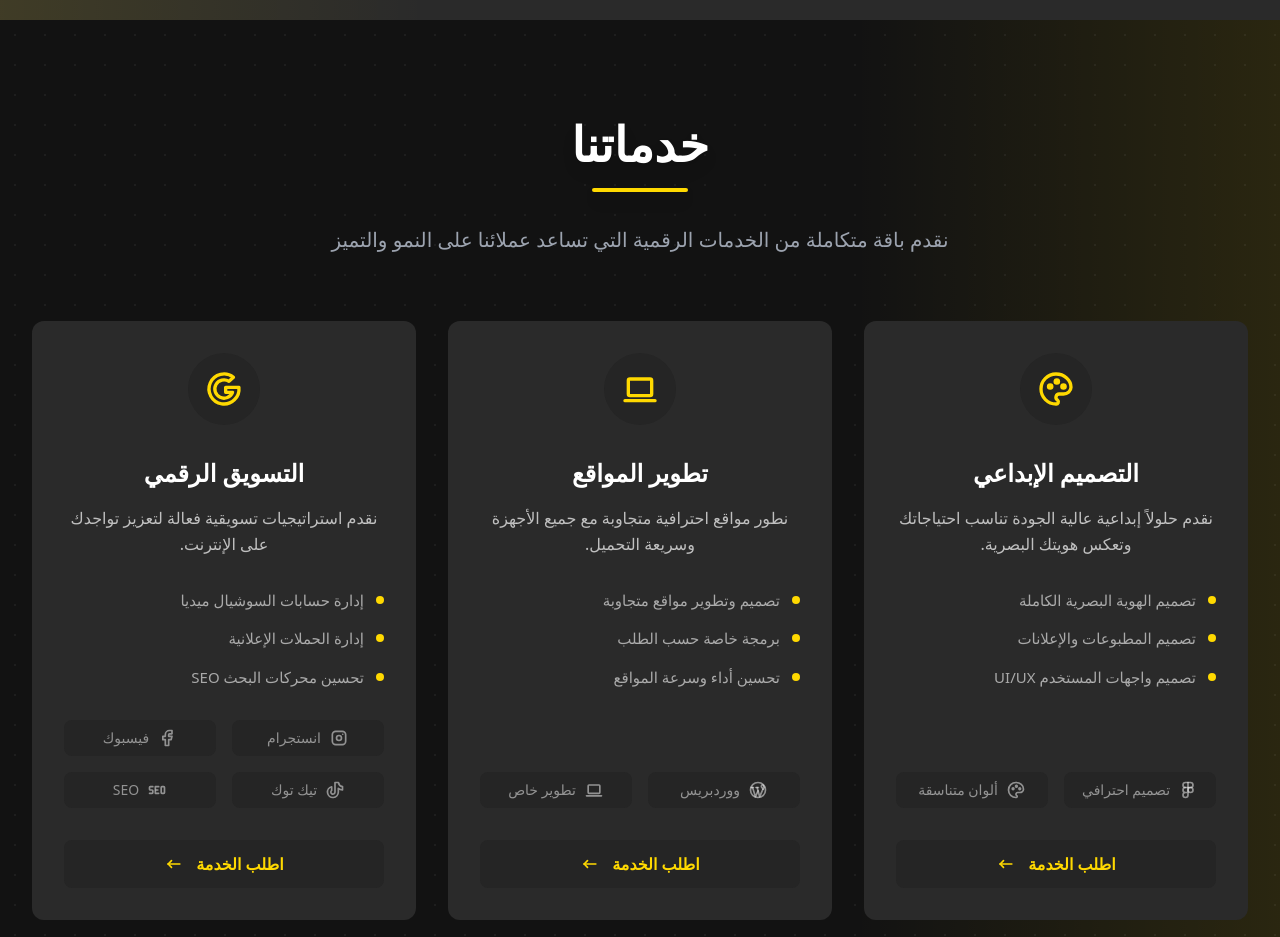
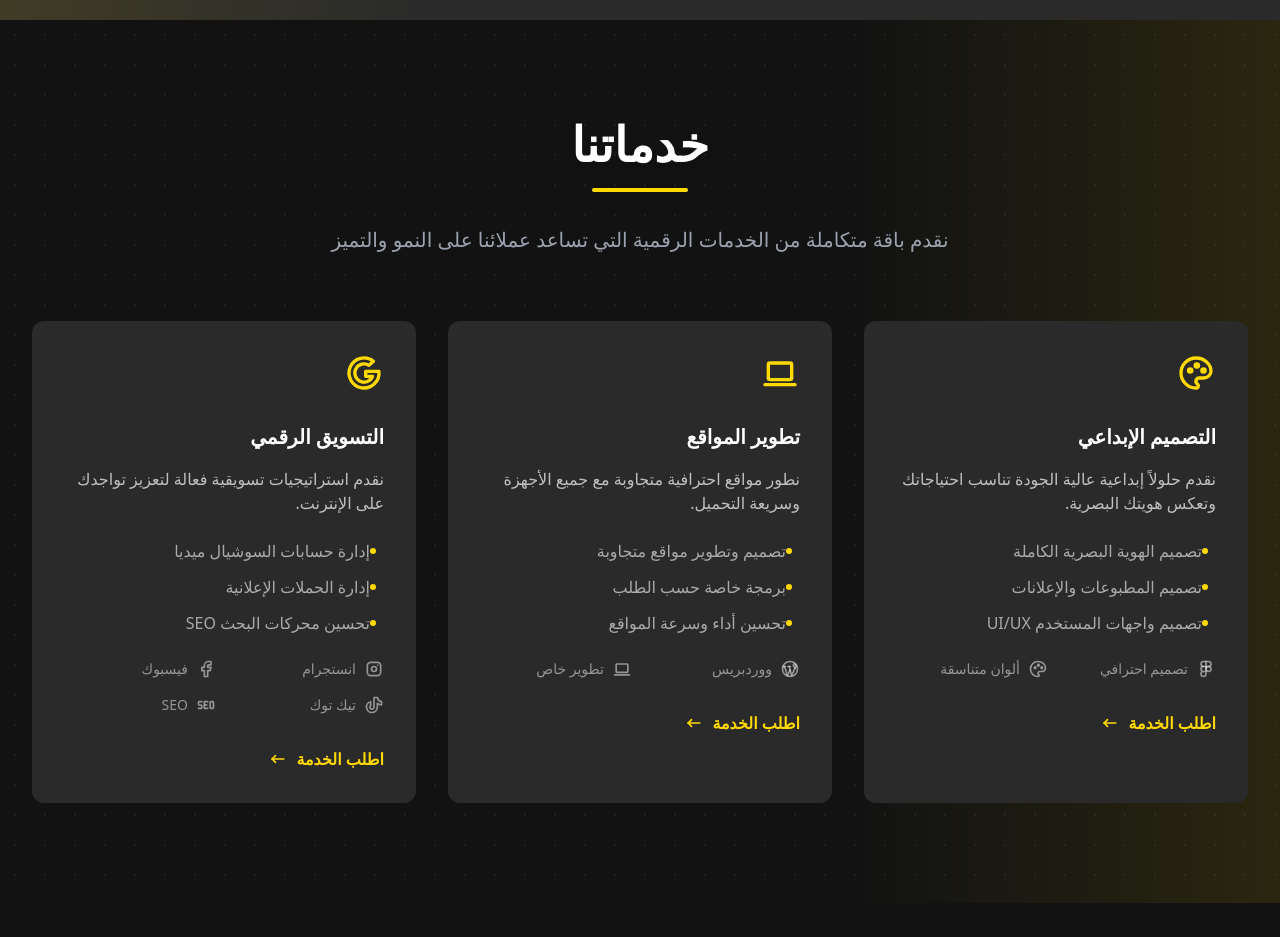
Before and after one commit to topmastery/top-mastery, a Next.js app: page / in a window 1280 px wide. Shown: the part 1860-2797 px from the top of the page. Built offline with nearby package versions, Linux system fonts and the light colour scheme.

Commit message:
Fix middleware routing

```diff
--- a/app/components/Services.tsx
+++ b/app/components/Services.tsx
@@ -40,48 +40,41 @@ const ServiceCard = memo(({
       whileInView={{ opacity: 1, y: 0 }}
       viewport={{ once: true }}
       transition={{ duration: 0.5, delay: index * 0.1 }}
-      className={`group bg-dark-light p-8 rounded-xl hover:bg-gradient-to-br ${service.gradient} transition-all duration-500 relative overflow-hidden h-full flex flex-col`}
+      className={`group bg-dark-light p-8 rounded-xl hover:bg-gradient-to-br ${service.gradient} transition-all duration-500 relative overflow-hidden`}
     >
       <div className="absolute inset-0 bg-gradient-to-t from-dark/20 to-transparent opacity-0 group-hover:opacity-100 transition-opacity duration-500" />
 
-      <div className="relative z-10 flex-1 flex flex-col">
-        <div className="flex justify-center mb-8">
-          <div className="text-primary inline-block transform group-hover:scale-110 transition-transform duration-300 p-4 rounded-full bg-dark/20 group-hover:bg-dark/40">
-            {service.icon}
-          </div>
+      <div className="relative z-10">
+        <div className="text-primary mb-6 inline-block transform group-hover:scale-110 transition-transform duration-300">
+          {service.icon}
         </div>
-
-        <h3 className="text-2xl font-bold mb-4 text-light group-hover:text-primary transition-colors duration-300 text-center">
+        <h3 className="text-xl font-bold mb-4 text-light group-hover:text-primary transition-colors duration-300">
           {service.title}
         </h3>
-
-        <p className="text-light/70 mb-8 group-hover:text-light/90 transition-colors duration-300 text-center leading-relaxed">
+        <p className="text-light/70 mb-6 group-hover:text-light/90 transition-colors duration-300">
           {service.description}
         </p>
-
-        <ul className="space-y-4 mb-8 flex-1">
+        <ul className="space-y-3 mb-6">
           {service.features.map((feature, idx) => (
-            <li key={idx} className="flex items-center text-light/60 group-hover:text-light/80 transition-colors duration-300 gap-3">
-              <span className="w-2 h-2 bg-primary rounded-full flex-shrink-0" />
-              <span className="text-[15px]">{feature}</span>
+            <li key={idx} className="flex items-center text-light/60 group-hover:text-light/80 transition-colors duration-300">
+              <span className="w-1.5 h-1.5 bg-primary rounded-full mr-2" />
+              {feature}
             </li>
           ))}
         </ul>
-
         {service.subFeatures && (
           <div className="grid grid-cols-2 gap-4 mb-8">
             {service.subFeatures.map((subFeature, idx) => (
-              <div key={idx} className="flex items-center justify-center gap-2 text-light/50 group-hover:text-light/70 transition-colors duration-300 bg-dark/20 p-2 rounded-lg">
+              <div key={idx} className="flex items-center gap-2 text-light/50 group-hover:text-light/70 transition-colors duration-300">
                 {subFeature.icon}
                 <span className="text-sm">{subFeature.text}</span>
               </div>
             ))}
           </div>
         )}
-
         <button
           onClick={() => onServiceRequest(service.title)}
-          className="flex items-center justify-center gap-3 text-primary hover:gap-4 transition-all duration-300 font-semibold group/btn w-full bg-dark/20 p-3 rounded-lg hover:bg-dark/40"
+          className="flex items-center gap-2 text-primary hover:gap-4 transition-all duration-300 font-semibold group/btn"
         >
           <span>{service.action}</span>
           <IconArrowNarrowLeft
--- a/app/globals.css
+++ b/app/globals.css
@@ -34,9 +34,6 @@
   html {
     scroll-behavior: smooth;
     scroll-padding-top: 80px;
-    overflow-x: hidden;
-    width: 100%;
-    position: relative;
   }
 
   body {
@@ -44,9 +41,6 @@
     text-rendering: optimizeLegibility;
     -webkit-font-smoothing: antialiased;
     -moz-osx-font-smoothing: grayscale;
-    overflow-x: hidden;
-    width: 100%;
-    position: relative;
   }
 
   body[data-theme="light"] {
@@ -63,27 +57,6 @@
 
   ::selection {
     @apply bg-primary/30 text-light;
-  }
-
-  /* منع التحريك الأفقي للعناصر المطلقة */
-  .absolute {
-    @apply max-w-full;
-  }
-
-  /* تأكيد عرض الحاويات */
-  .container {
-    @apply w-full overflow-x-hidden;
-  }
-
-  /* تحسين العرض على الشاشات الصغيرة */
-  @media (max-width: 640px) {
-    .container {
-      @apply px-4 mx-0;
-    }
-
-    section {
-      @apply overflow-x-hidden;
-    }
   }
 }
 
@@ -216,17 +189,6 @@
   .container {
     @apply px-4;
   }
-
-  /* منع تجاوز العناصر للحاوية */
-  .grid {
-    @apply max-w-full;
-  }
-
-  /* تحسين عرض البطاقات */
-  .card,
-  .group {
-    @apply max-w-full;
-  }
 }
 
 /* تحسينات لوضع الظلام */
--- a/app/layout.tsx
+++ b/app/layout.tsx
@@ -54,12 +54,10 @@ export default function RootLayout({
   children: React.ReactNode
 }) {
   return (
-    <html lang="ar" dir="rtl" className="overflow-x-hidden">
-      <body className={`${cairo.className} overflow-x-hidden relative w-full`}>
-        <div className="relative w-full overflow-x-hidden">
-          {children}
-          <SpeedInsights />
-        </div>
+    <html lang="ar" dir="rtl">
+      <body className={cairo.className}>
+        {children}
+        <SpeedInsights />
       </body>
     </html>
   )
```
